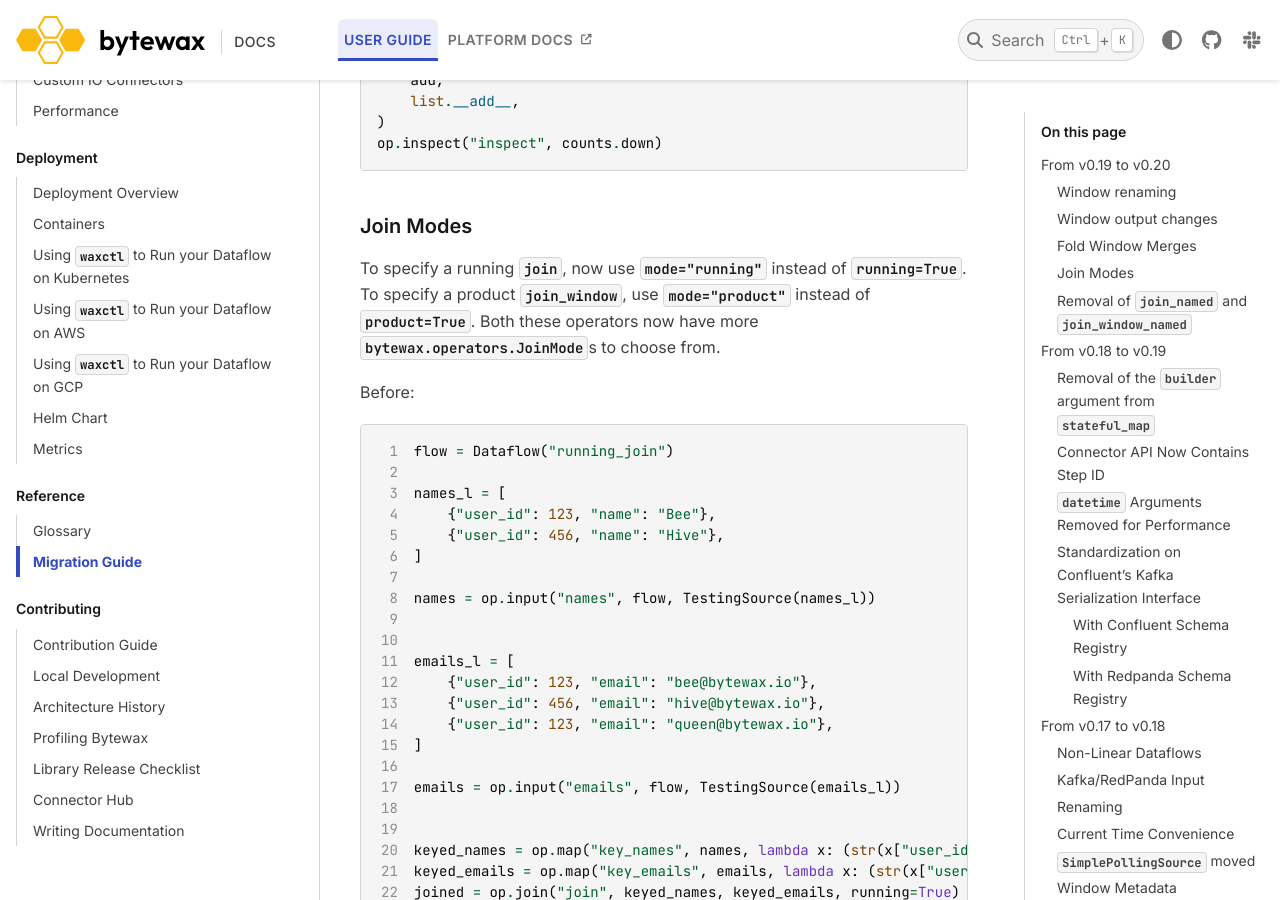
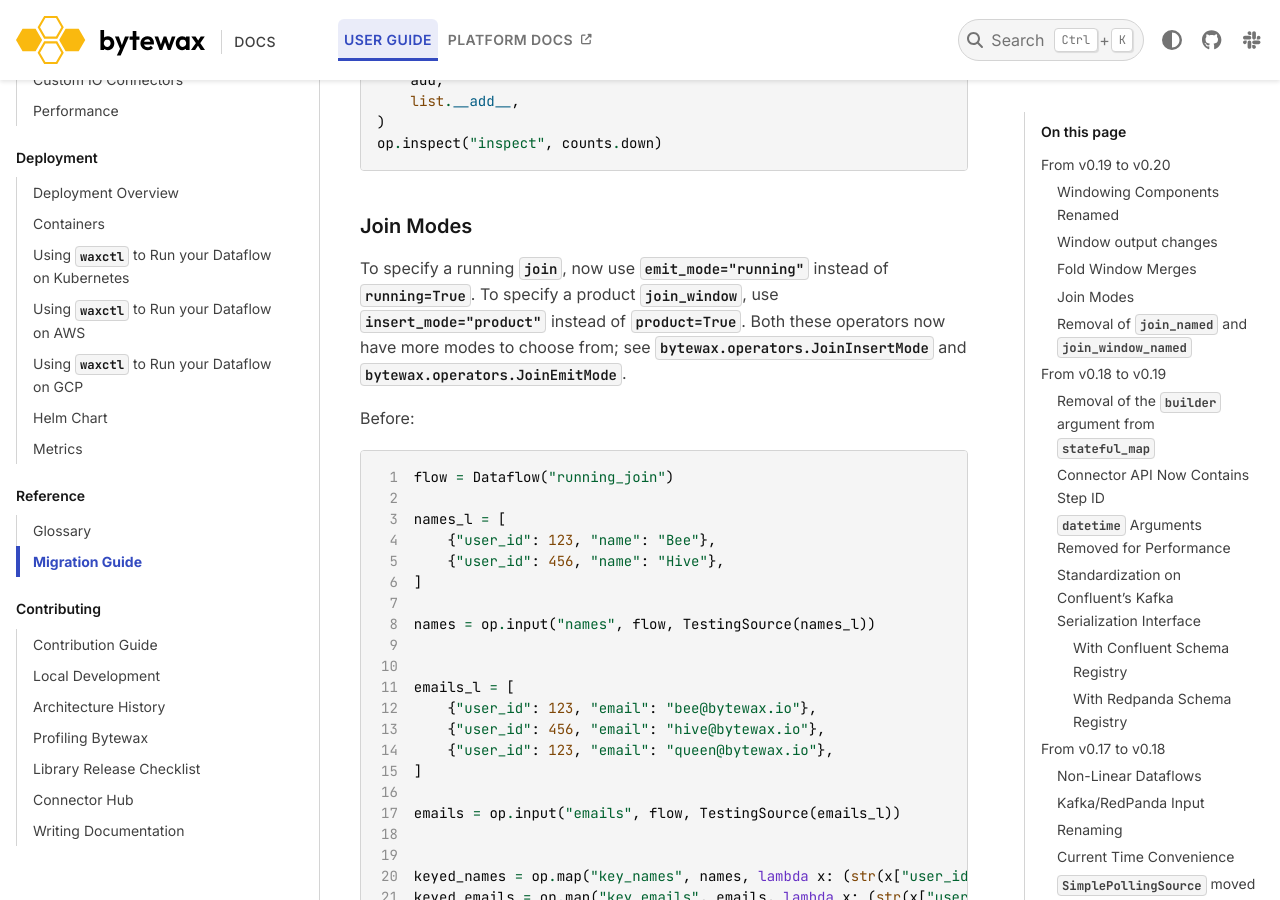
Before and after one commit to bytewax/bytewax, a Sphinx documentation site: the page built from docs/guide/reference/migration.md, in a window 1280 px wide and 900 px high, scrolled down 5303 px. Built offline with Sphinx 7.4.7 and the PyData theme 0.15.4, drawn with Linux system fonts in a browser that asks for light colours; pages that are not in the unit, such as notebooks, are missing from menus; some of the changed text lies outside the part shown.

Commit message:
Apply suggestions from code review
Co-authored-by: David Selassie <david@bytewax.io>
Signed-off-by: Dan Herrera <whoahbot@gmail.com>

```diff
--- a/docs/guide/reference/migration.md
+++ b/docs/guide/reference/migration.md
@@ -8,7 +8,7 @@
 
 ## From v0.19 to v0.20
 
-### Window renaming
+### Windowing Components Renamed
 
 Windowing operators have been moved from `bytewax.operators.window`
 to {py:obj}`bytewax.operators.windowing`.
@@ -243,7 +243,7 @@
 
 ### Join Modes
 
-To specify a running {py:obj}`~bytewax.operators.join`, now use `mode="running"` instead of `running=True`. To specify a product {py:obj}`~bytewax.operators.windowing.join_window`, use `mode="product"` instead of `product=True`. Both these operators now have more {py:obj}`bytewax.operators.JoinMode`s to choose from.
+To specify a running {py:obj}`~bytewax.operators.join`, now use `emit_mode="running"` instead of `running=True`. To specify a product {py:obj}`~bytewax.operators.windowing.join_window`, use `insert_mode="product"` instead of `product=True`. Both these operators now have more modes to choose from; see {py:obj}`bytewax.operators.JoinInsertMode` and {py:obj}`bytewax.operators.JoinEmitMode`.
 
 Before:
 
@@ -326,7 +326,7 @@
 they can't be made to support fully type checked dataflows.
 
 The same functionality is still available but with a slightly
-differently shaped API in join or join_window:
+differently shaped API via {py:obj}`~bytewax.operators.join` or {py:obj}`~bytewax.operators.join_window`:
 
 Before:
 
```
Also changed, not shown: other parts of docs/guide/reference/migration.md (+1 -1 lines).
